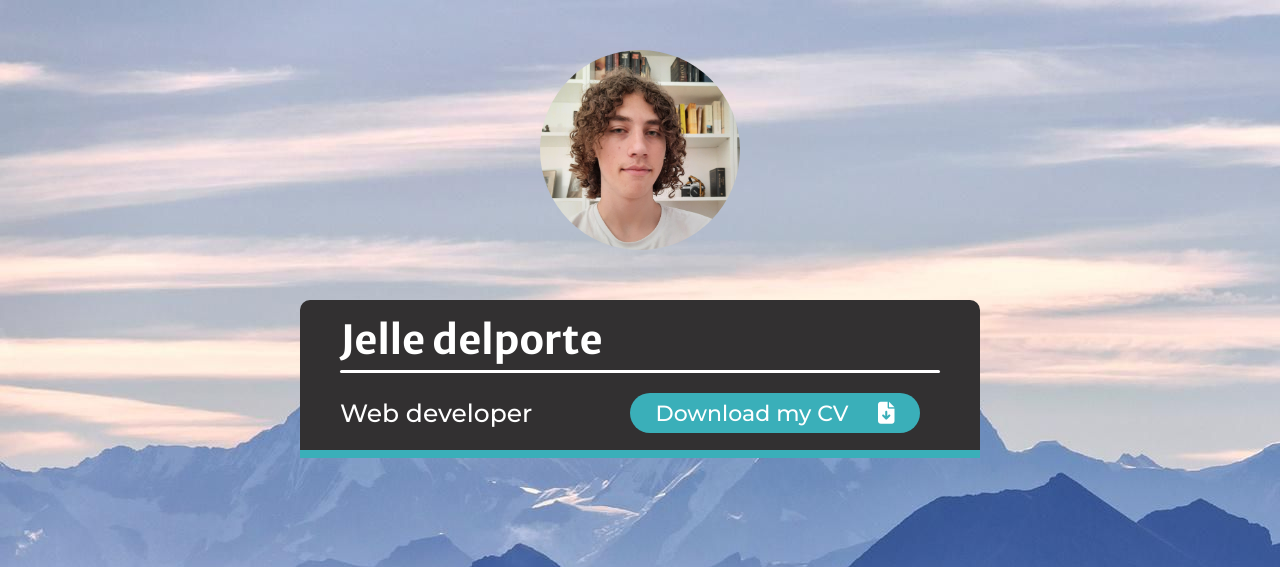
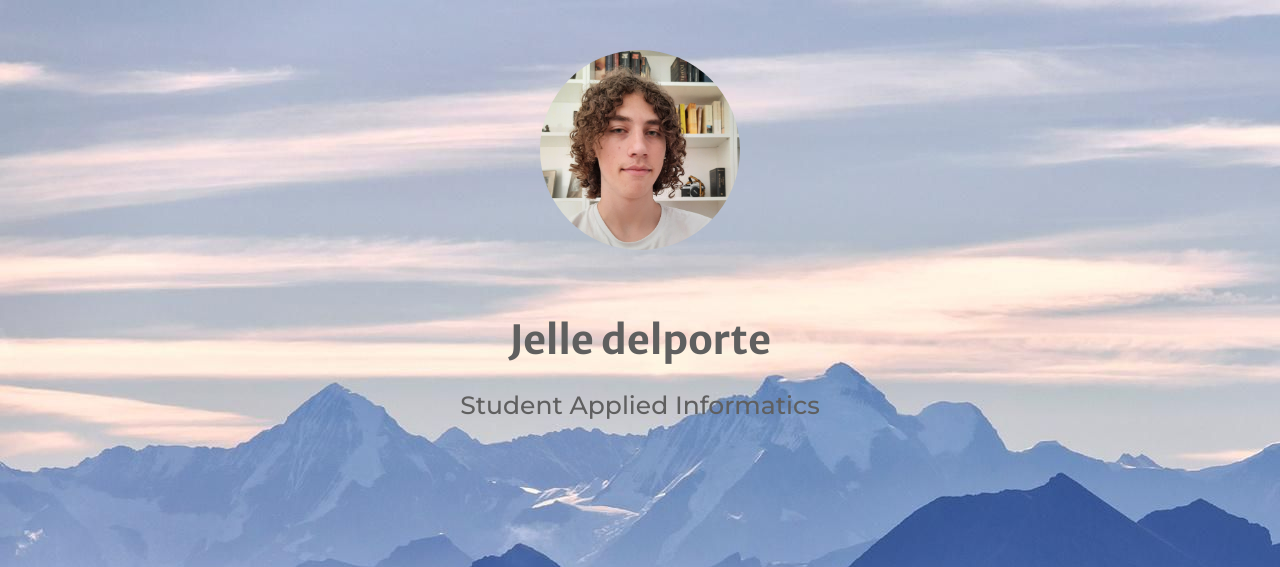
Before and after one commit to JelleDelporte/Portfolio, a plain HTML site: page index.html in a window 1280 px wide. Shown: the top 567 px of the page. Drawn offline with nearby package versions, Linux system fonts and the light colour scheme.

Commit message:
Better header

```diff
--- a/css/style.scss
+++ b/css/style.scss
@@ -33,7 +33,6 @@ html {
 }
 .grey{
   color: #5f5f5f;
-  font-size: 20px;
 }
 //Font
 .bold{
@@ -47,7 +46,7 @@ html {
   margin: 0;
 }
 .panel {
-  background-color: $secondary;
+  // background-color: $secondary;
   padding: 20px;
 }
 //Other
@@ -123,13 +122,20 @@ body {
         width: 200px;
         margin: 50px;
       }
+      // .panel {
+      //   width: 45%;
+      //   height: 120px;
+      //   border-radius: 10px 10px 0px 0px;
+      //   border-bottom: solid $CTA 8px;
+      //   padding: 15px 40px;
+      // }
       .panel {
         width: 45%;
         height: 120px;
-        border-radius: 10px 10px 0px 0px;
-        border-bottom: solid $CTA 8px;
         padding: 15px 40px;
-
+        display: flex;
+        flex-direction: column;
+        text-align: center;
       }
       .line {
         background-color: white;
@@ -138,10 +144,10 @@ body {
         width: 100%;
         margin-top: 5px;
       }
-      .subheader{
-        display: flex;
-        width: 100%;
-      }
+      // .subheader{
+      //   display: flex;
+      //   width: 100%;
+      // }
       button{
         margin: auto 20px auto auto;
       }
--- a/index.html
+++ b/index.html
@@ -20,18 +20,18 @@
       <section class="top">
         <img src="./images/ProfilePicture.jpg" alt="" />
         <div class="panel">
-          <p class="h1 white">Jelle delporte</p>
-          <div class="line"></div>
+          <p class="h1 grey">Jelle delporte</p>
+          <!-- <div class="line"></div> -->
           <div class="subheader">
-            <p class="h2 white">Web developer</p>
-            <button
+            <p class="h2 grey"> Student Applied Informatics</p>
+            <!-- <button
               class="button-cta"
               type="submit"
               onclick="window.open('./files/curriculum vitae.pdf')"
             >
               Download my CV &nbsp; &nbsp;
               <i class="fa-solid fa-file-arrow-down"></i>
-            </button>
+            </button> -->
           </div>
         </div>
       </section>
```
Also changed, not shown: css/style.css, 1 other file.
